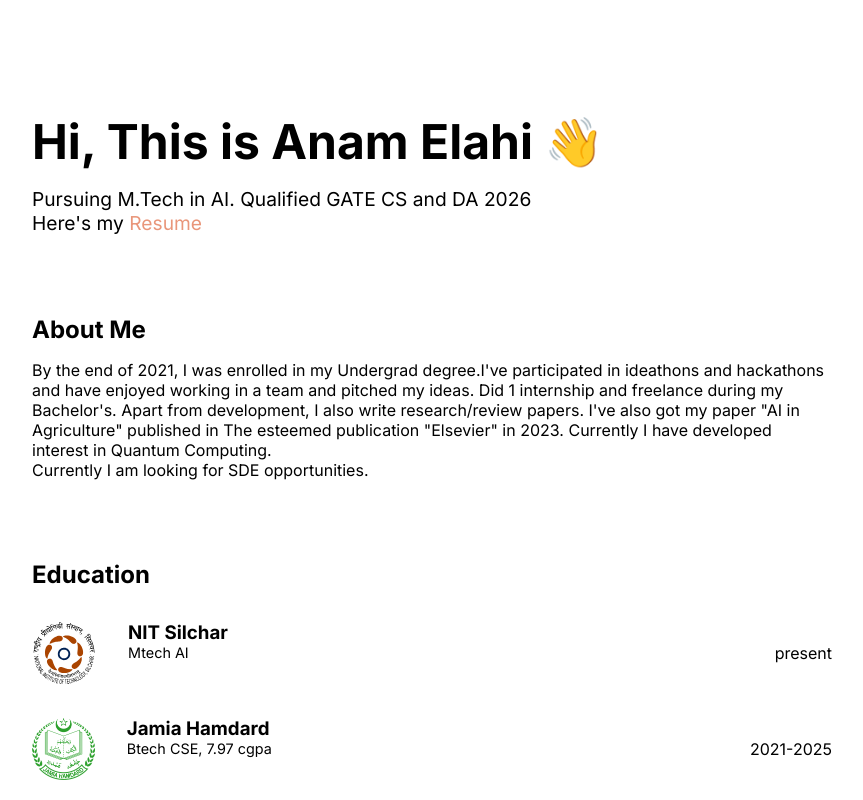
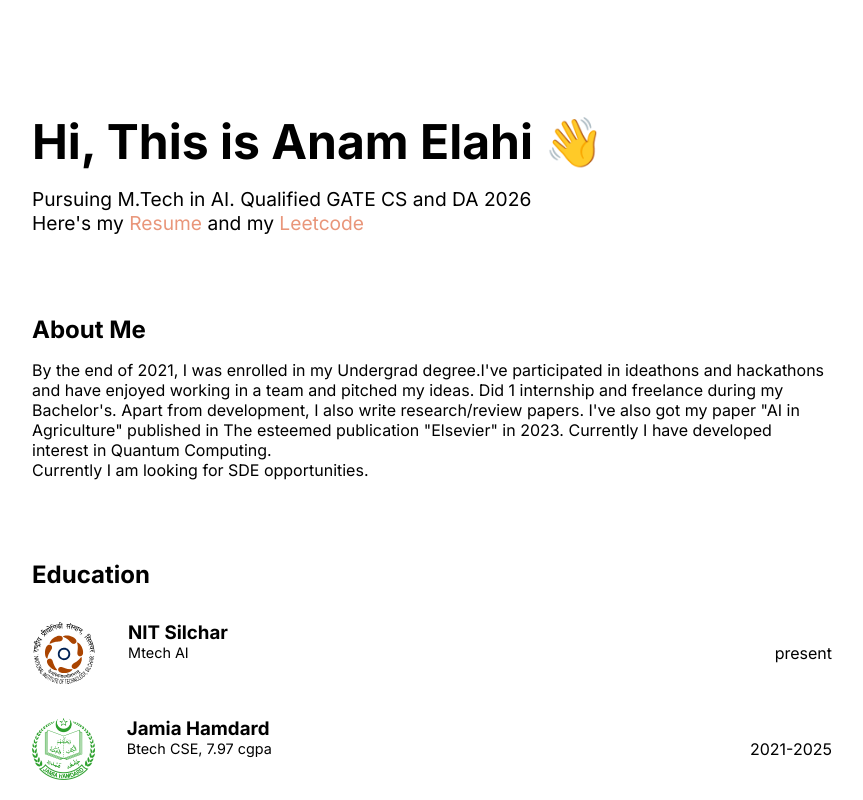
Before and after one commit to anamelahi/Portfolio-1.0, a React (Vite) app: page / in a window 1280 px wide. Shown: the top 800 px of the page, without its empty margins (208-1071 px from the left). Built offline with nearby package versions, Linux system fonts and the light colour scheme.

Commit message:
added leetcode

```diff
--- a/src/App.jsx
+++ b/src/App.jsx
@@ -13,6 +13,7 @@ import hps_logo from "./assets/hps_logo.jpg"
 import nits_logo from "./assets/nits_logo.svg"
 import nmdfc_logo from "./assets/nmdfc_logo.png"
 import elsevier from "./assets/elsevier_logo.png"
+import lc_logo from "./assets/LeetCode_logo.png"
 import collabSphere from "./assets/collabSphere.png"
 import resume from "/Anam_Elahi_Resume.pdf"
 
@@ -21,7 +22,7 @@ function App() {
     <div className="main">
       <div className="hero">
         <h1>Hi, This is Anam Elahi 👋</h1>
-        <p>Pursuing M.Tech in AI. Qualified GATE CS and DA 2026<br /> Here's my <a href={resume} target="_blank">Resume</a>
+        <p>Pursuing M.Tech in AI. Qualified GATE CS and DA 2026<br /> Here's my <a href={resume} target="_blank">Resume</a> and my <a href="https://leetcode.com/u/anamelahi/">Leetcode</a>
         </p>
       </div>
 
@@ -143,7 +144,7 @@ function App() {
 
       <div className="getintouch">
         <h1>Get in Touch</h1>
-        <p>Let's do a project together? Just dm me on <a href="https://x.com/AnamElahi3">X</a> Or you can <a href="mailto:anamelahi04@gmail.com">mail me!</a></p>
+        <p>Have an opportunity for me or wanna do a project together? Just dm me on <a href="https://x.com/AnamElahi3">X</a> Or you can <a href="mailto:anamelahi04@gmail.com">mail me!</a></p>
       </div>
     </div>
   );
```
Also changed, not shown: src/assets/LeetCode_logo.png (added).
